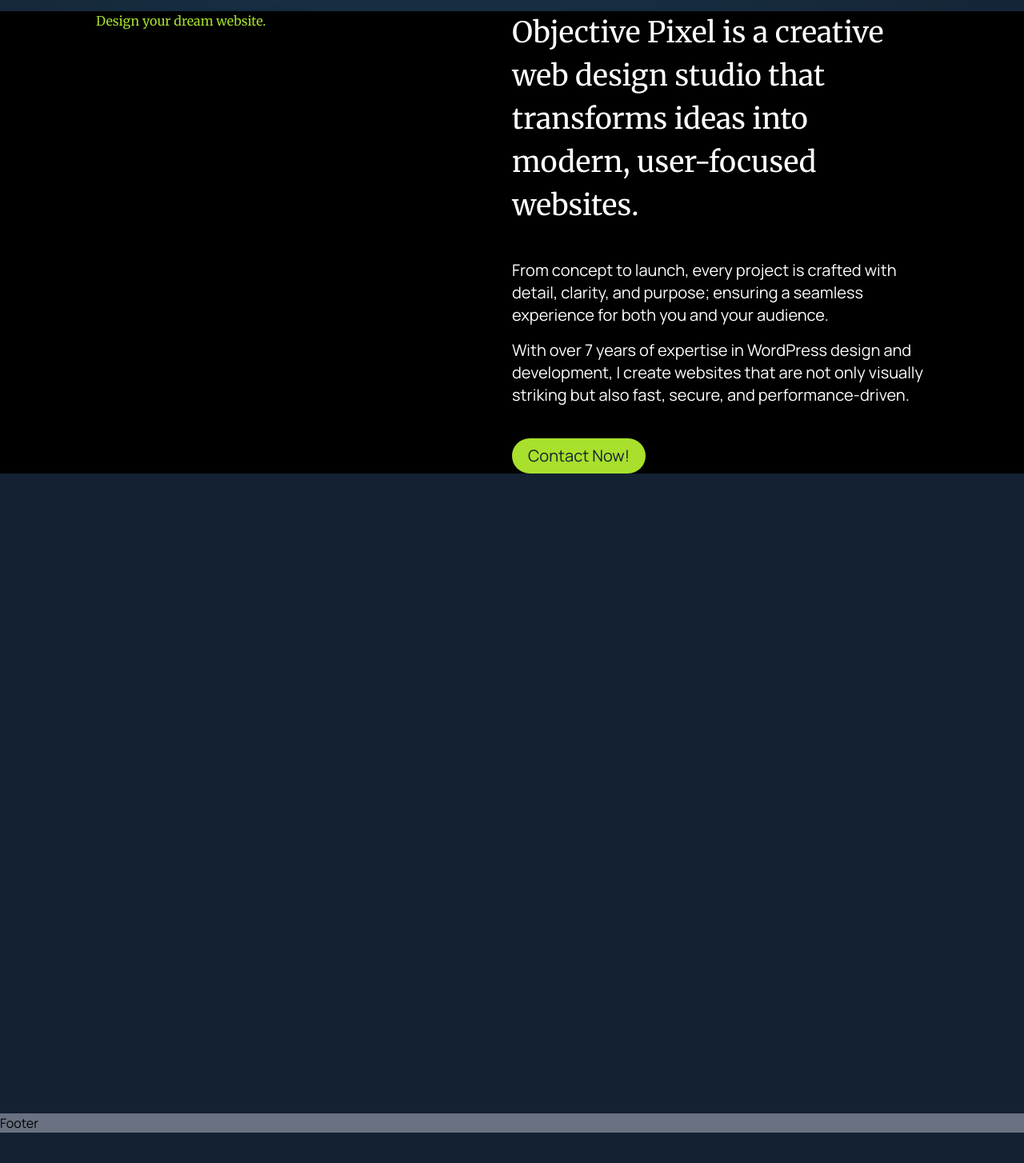
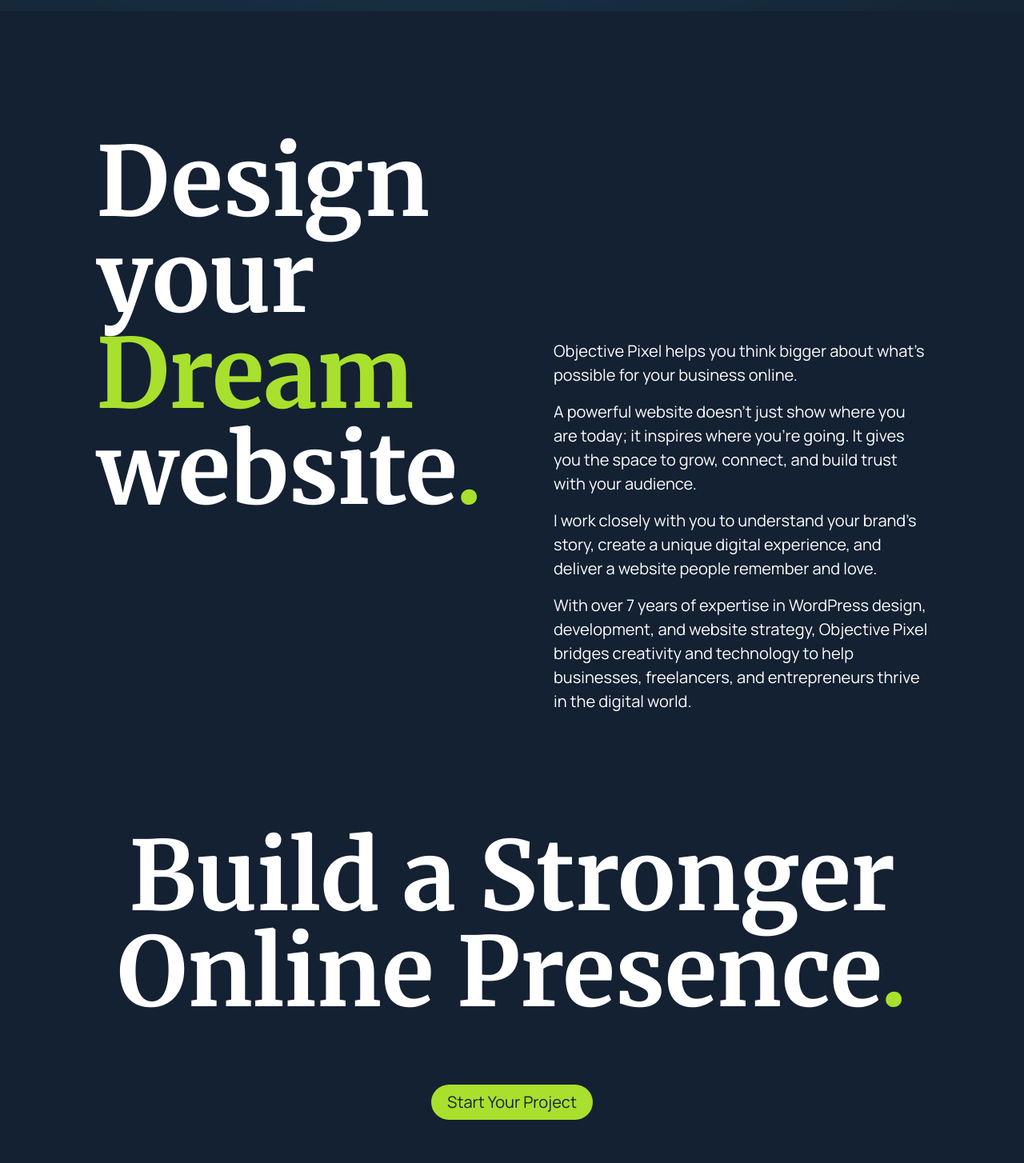
Before and after one commit to Shubham-ObjectivePixel/development, a React (Vite) app: page / in a window 1280 px wide. Shown: the part 786-2240 px from the top of the page at 80% size. Before the commit the page ends 2202 px from the top, so only its background shows below. Built offline with nearby package versions, Linux system fonts and the light colour scheme.

Commit message:
Update About

```diff
--- a/src/components/layouts/Header.jsx
+++ b/src/components/layouts/Header.jsx
@@ -4,7 +4,7 @@
 const Header = () => {
     return (
         <>
-            <header className="p-4 fixed w-full top-0 backdrop-blur-[10px] z-10 ">
+            <header className="p-4 fixed w-full top-0 backdrop-blur-[12px] z-10 ">
                 <div className="container">
                     <div className="flex flex-wrap flex-row justify-between items-center">
                         <Logo></Logo>
--- a/src/pages/Home/AboutSection.jsx
+++ b/src/pages/Home/AboutSection.jsx
@@ -4,21 +4,25 @@
 const AboutSection = () => {
     return (
         <>
-            <section className="about-section bg-black relative">
+            <section className="about-section bg-op-darkBlue relative py-[12vw]">
                 <div className="container px-30">
-                    <div className="flex flex-wrap content-center">
-                        <div className="w-[50%]">
-                            <h2 className="text-op-green text-[]">Design your dream website.</h2>
+                    <div className="flex flex-wrap content-center justify-between items-start">
+                        <div className="w-[45%]">
+                            <h2 className="text-white text-[120px] leading-[1] font-bold">Design your <span className="text-op-green">Dream</span> website<span className="text-op-green">.</span></h2>
                         </div>
-                        <div className="w-[50%]">
-                            <h2 className="text-white text-4xl leading-[1.5]">Objective Pixel is a creative web design studio that transforms ideas into modern, user-focused websites.</h2>
-                            <div className="mt-10 text-xl text-white">
-                                <p className="mb-4">From concept to launch, every project is crafted with detail, clarity, and purpose; ensuring a seamless experience for both you and your audience.</p>
-                                <p className="mb-4">With over 7 years of expertise in WordPress design and development, I create websites that are not only visually striking but also fast, secure, and performance-driven.</p>
+                        <div className="w-[45%]">
+                            <div className="text-xl text-white leading-[1.5] pt-[20vw]">
+                                <p className="mb-4">Objective Pixel helps you think bigger about what’s possible for your business online.</p>
+                                <p className="mb-4">A powerful website doesn’t just show where you are today; it inspires where you’re going. It gives you the space to grow, connect, and build trust with your audience.</p>
+                                <p className="mb-4">I work closely with you to understand your brand’s story, create a unique digital experience, and deliver a website people remember and love.</p>
+                                <p className="mb-4">With over 7 years of expertise in WordPress design, development, and website strategy, Objective Pixel bridges creativity and technology to help businesses, freelancers, and entrepreneurs thrive in the digital world.</p>
                             </div>
-                            <div className="mt-10">
-                                <Button link="#" text="Contact Now!"></Button>
-                            </div>
+                        </div>
+                    </div>
+                    <div className="mt-[10vw] flex flex-wrap content-center justify-center items-center">
+                        <h3 className="text-white text-[120px] leading-[1] font-bold text-center">Build a Stronger Online Presence<span className="text-op-green">.</span></h3>
+                        <div className="mt-20">
+                            <Button link="#" text="Start Your Project"></Button>
                         </div>
                     </div>
                 </div>
--- a/src/pages/Home/ProjectsSection.jsx
+++ b/src/pages/Home/ProjectsSection.jsx
@@ -1,7 +1,7 @@
 const ProjectsSection = () => {
     return (
         <>
-            <section className="projects-section h-[100vh]">
+            <section className="projects-section bg-op-darkBlue h-[100vh]">
 
             </section>
         </>
```
Also changed, not shown: siteDetails.txt.
